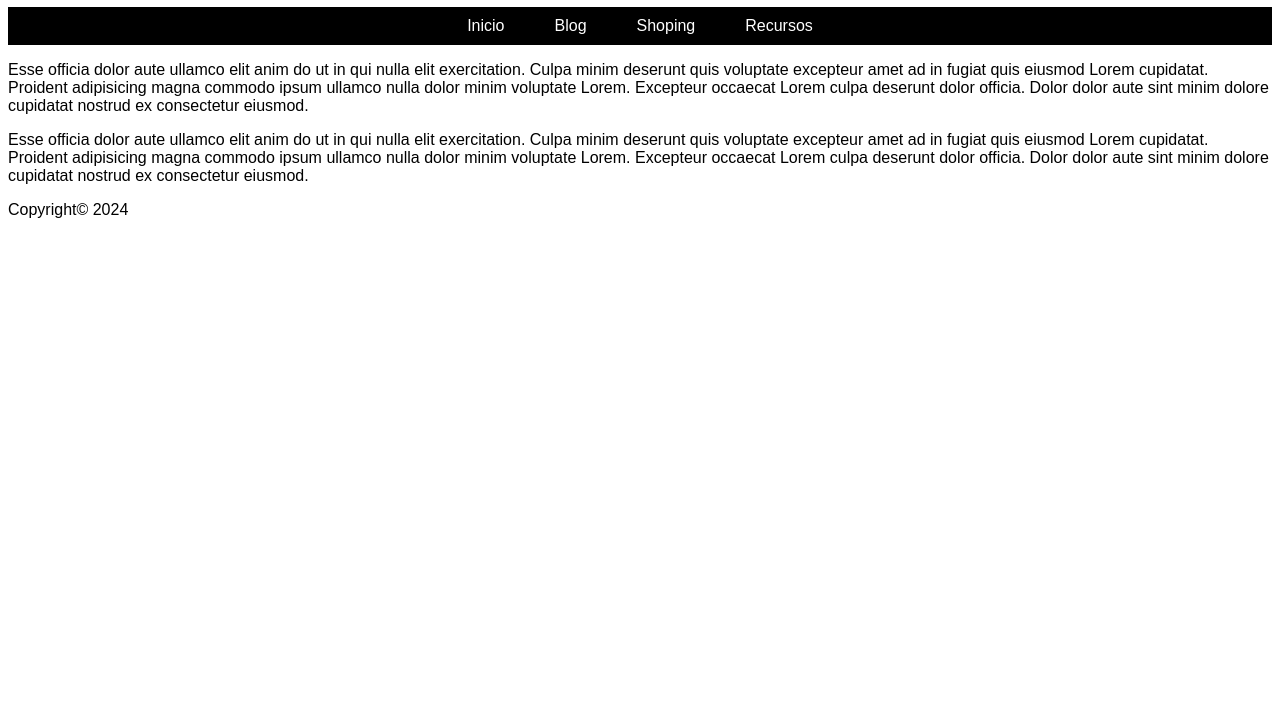
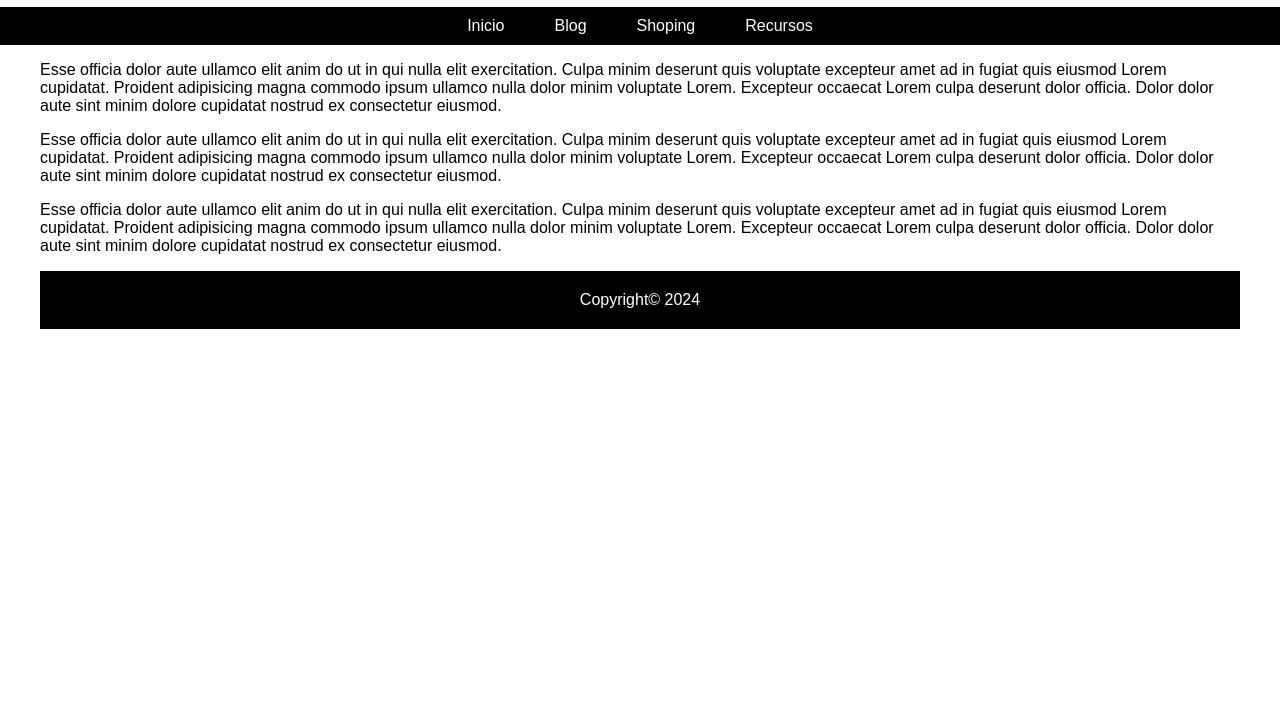
Before and after one commit to cfabianhll/Upstream, a website: page index.html in a window 1280 px wide. Shown: the part 73-800 px from the top of the page. Drawn offline with Linux system fonts and the light colour scheme.

Commit message:
Actualizamos index.htm y style.css

```diff
--- a/css/style.css
+++ b/css/style.css
@@ -1,35 +1,72 @@
-html{
- box-sizing: border-box;
+/* Definición de variables CSS para colores */
+:root {
+    --menu-bg-color: #000000; /* Color de fondo del menú */
+    --menu-text-color: #ffffff; /* Color del texto del menú */
+    --hover-bg-color: antiquewhite; /* Color de fondo al pasar el ratón por encima de un enlace */
+    --hover-text-color: #000000; /* Color del texto al pasar el ratón por encima de un enlace */
 }
+
+/* Aplicación del box-sizing universal */
+html {
+    box-sizing: border-box;
+    font-size: 62.5%; /* 62.5% de 16px es 10px, lo que hace que 1rem = 10px */
+}
+
 *,
 *::after,
 *::before {
- box-sizing: inherit;
+    box-sizing: inherit; /* Hereda el box-sizing del elemento padre */
 }
+
+* {
+    padding: 0; /* Elimina padding por defecto de todos los elementos */
+    border: 0; /* Elimina bordes por defecto de todos los elementos */
+}
+
 /* Universal Box Sizing with Inheritance */
 body {
-    font-family: Arial, Helvetica, sans-serif;
+    font-family: Arial, Helvetica, sans-serif; /* Fuente por defecto para el documento */
+    margin: 0; /* Elimina margen por defecto del body */
+    padding: 0; /* Elimina padding por defecto del body */
+    font-size: 1.6rem; /* Ajusta el tamaño de la fuente base a 16px */
 }
+
 .header {
-    text-align: center;
+    text-align: center; /* Centra el texto del header */
 }
+
 .menu {
-    background-color: #000000;
-    display: flex;
-    justify-content: center;
-    max-width: 120rem;
-    margin: 0;
+    display: flex; /* Usa flexbox para el diseño del menú */
+    justify-content: center; /* Centra los elementos del menú horizontalmente */
+    max-width: 120rem; /* Ancho máximo del menú */
+    margin: 0 auto; /* Centra horizontalmente el menú */
 }
-.menu a {
-    text-decoration: none;
-    padding: 10px 25px;
-    color: #ffffff;
+
+nav {
+    background-color: var(--menu-bg-color); /* Fondo negro para todo el nav */
 }
-a:hover {
-    color: #000000;
-    background-color: antiquewhite;
+
+nav a {
+    text-decoration: none; /* Elimina subrayado de los enlaces */
+    padding: 1rem 2.5rem; /* Añade padding a los enlaces del menú (10px 25px) */
+    color: var(--menu-text-color); /* Usa el color de texto definido en la variable */
 }
+
+nav a:hover {
+    color: var(--hover-text-color); /* Cambia el color del texto al pasar el ratón */
+    background-color: var(--hover-bg-color); /* Cambia el color de fondo al pasar el ratón */
+}
+
 .principal {
-    max-width: 120rem;
-    margin: 0 auto;
+    max-width: 120rem; /* Ancho máximo del contenedor principal */
+    margin: 0 auto; /* Centra el contenedor principal horizontalmente */
 }
+
+.footer {
+    background-color: var(--menu-bg-color); /* Usa el color de fondo definido en la variable */
+    color: var(--menu-text-color); /* Usa el color de texto definido en la variable */
+    text-align: center; /* Centra el texto del footer */
+    padding: 2rem 0; /* Padding vertical de 20px */
+    margin: 0 auto; /* Centra el footer horizontalmente */
+    max-width: 120rem; /* Ancho máximo del footer */
+}
--- a/index.html
+++ b/index.html
@@ -40,9 +40,17 @@
                 ullamco nulla dolor minim voluptate Lorem. Excepteur occaecat Lorem culpa deserunt dolor officia. Dolor
                 dolor aute sint minim dolore cupidatat nostrud ex consectetur eiusmod.
             </p>
+            <p>
+                Esse officia dolor aute ullamco elit anim do ut in qui nulla elit exercitation. Culpa minim deserunt
+                quis
+                voluptate excepteur amet ad in fugiat quis eiusmod Lorem cupidatat. Proident adipisicing magna commodo
+                ipsum
+                ullamco nulla dolor minim voluptate Lorem. Excepteur occaecat Lorem culpa deserunt dolor officia. Dolor
+                dolor aute sint minim dolore cupidatat nostrud ex consectetur eiusmod.
+            </p>
         </div>
     </main>
-    <footer>Copyright© 2024</footer>
+    <footer class="footer">Copyright© 2024</footer>
 </body>
 
 </html>
```
